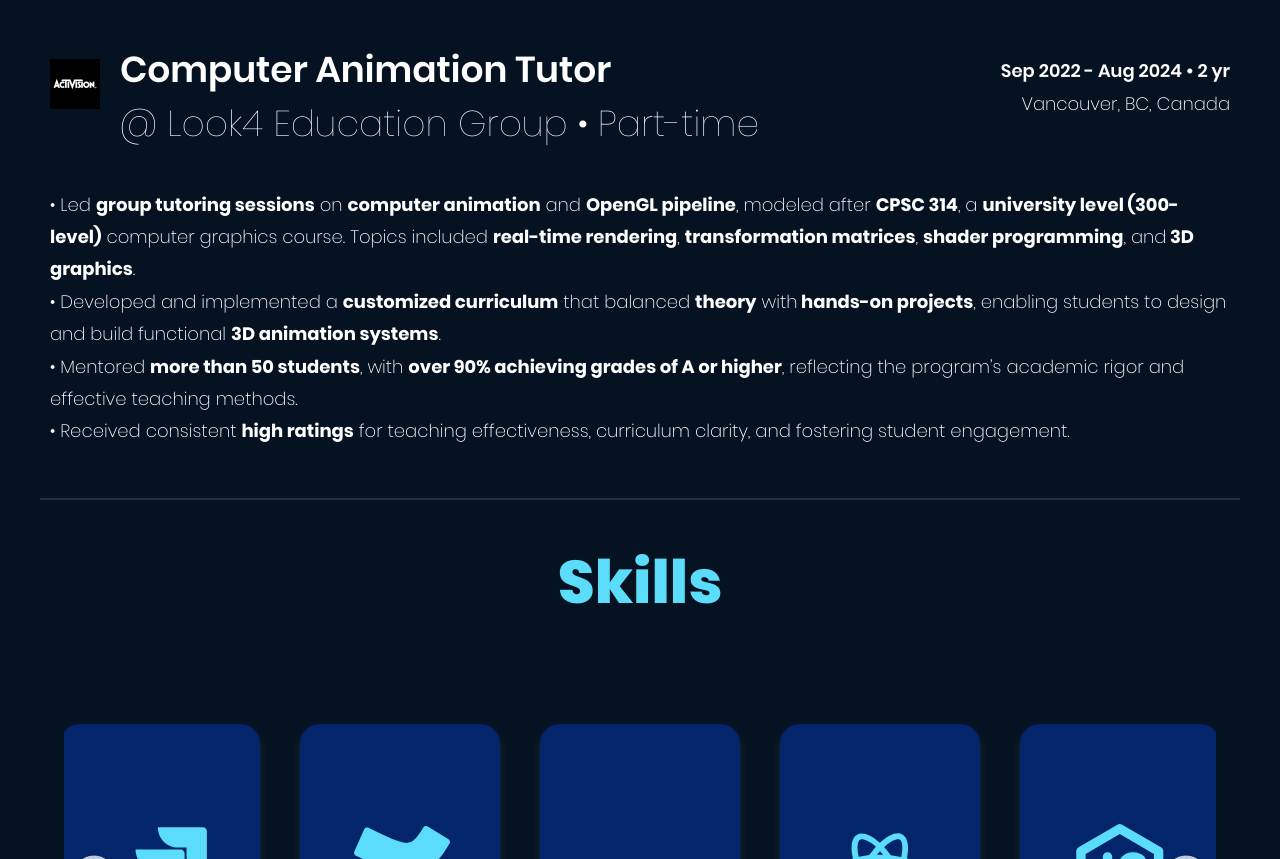
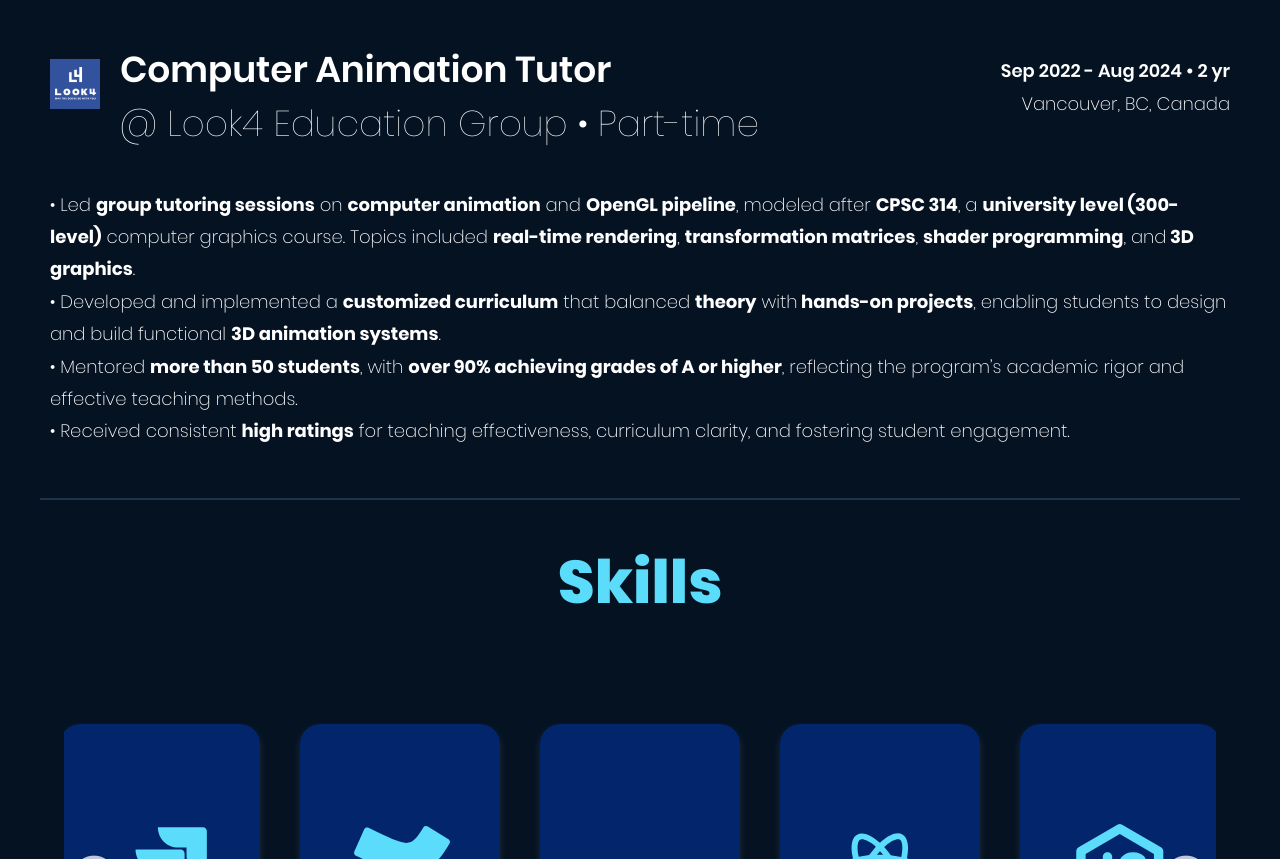
Before and after one commit to RUIYUANXia/personal-web, a Gatsby site: page / in a window 1280 px wide. Shown: the part 1385-2244 px from the top of the page. Built offline with nearby package versions, Linux system fonts and the light colour scheme; Gatsby itself is replaced by a stand-in of ours; some packages are replaced by stand-ins of ours.

Commit message:
update logo

```diff
--- a/src/pages/index.tsx
+++ b/src/pages/index.tsx
@@ -8,6 +8,7 @@ import 'slick-carousel/slick/slick.css';
 import { keyframes } from 'styled-components';
 
 import activisionLogo from '../../assets/images/activision_logo.png';
+import look4Logo from '../../assets/images/look4_logo.png';
 import BlogList from '../components/BlogList';
 import { Button, Divider, PageWrapper } from '../components/Common';
 import FloatingMenu from '../components/FloatingMenu';
@@ -582,7 +583,7 @@ export const Home = ({
                     precision</b> and <b>efficiency</b>.<br />
                     </WorkDescription>
                     <WorkHeader>
-                        <WorkLogo src={activisionLogo} alt="Activision Logo" />
+                        <WorkLogo src={look4Logo} alt="Look4 Logo" />
                         <WorkTitle>
                             <strong>Computer Animation Tutor</strong>
                             <br /> @ Look4 Education Group • Part-time
```
Also changed, not shown: assets/images/look4_logo.png (added).
